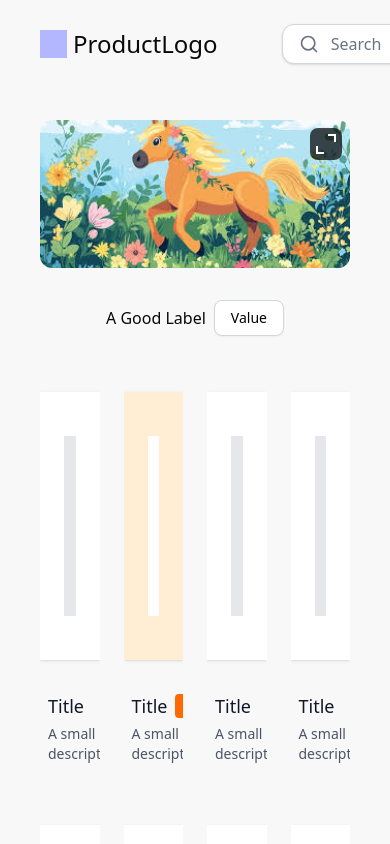
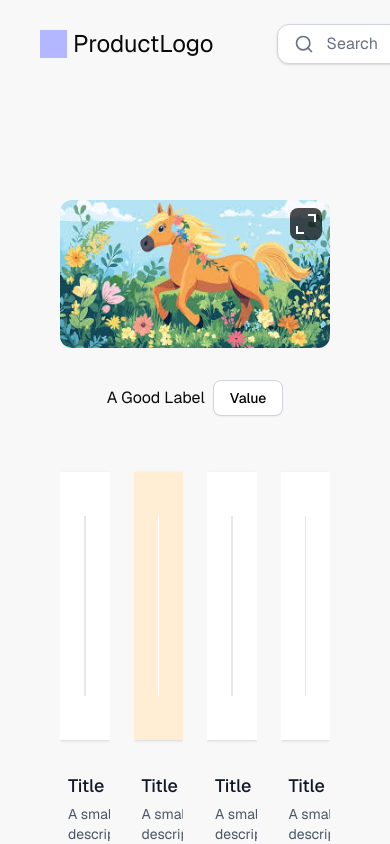
Before and after one commit to aashu79/codeavatar_figma_clone, a Next.js app: page / in a window 390 px wide. Shown: the top 844 px of the page. Built offline with nearby package versions, Linux system fonts and the light colour scheme.

Commit message:
fix(responsivness): update the code of responsivness

```diff
--- a/src/app/appComponents/ResponsiveScaler.tsx
+++ b/src/app/appComponents/ResponsiveScaler.tsx
@@ -6,13 +6,16 @@ interface ResponsiveScalerProps extends React.PropsWithChildren {}
 const ResponsiveScaler: React.FC<ResponsiveScalerProps> = ({ children }) => {
   useEffect(() => {
     const handleScaling = () => {
-      const rootElement = document.querySelector<HTMLElement>("#__next");
+      // For Next.js App Router, target the main element rather than #__next
+      const rootElement =
+        document.querySelector<HTMLElement>("main.app-content");
       const body = document.body;
 
       if (!rootElement || !body) return;
 
       const isMobile = window.innerWidth <= 650;
-      const scaleRatio = isMobile ? 1 : Math.min(window.innerWidth / 1920);
+      // Adjust baseline from 1920 to something more reasonable like 1440
+      const scaleRatio = isMobile ? 1 : Math.min(window.innerWidth / 1440, 1);
 
       // Set CSS custom properties
       body.style.setProperty("--ui-scale", scaleRatio.toString());
@@ -28,7 +31,7 @@ const ResponsiveScaler: React.FC<ResponsiveScalerProps> = ({ children }) => {
         rootElement.style.transform = `scale(${scaleRatio})`;
         rootElement.style.transformOrigin = "top left";
         rootElement.style.width = `${100 / scaleRatio}%`;
-        rootElement.style.height = `${100 / scaleRatio}%`;
+        rootElement.style.minHeight = `${100 / scaleRatio}vh`;
         body.classList.add("ui-scaled");
         body.classList.remove("is-mobile");
       }
--- /dev/null
+++ b/src/app/description/[dynamic_value]/page.tsx
@@ -0,0 +1,13 @@
+import React from "react";
+
+const page = async ({
+  params,
+}: {
+  params: Promise<{ dynamic_value: string }>;
+}) => {
+  const { dynamic_value } = await params;
+
+  return <div className="h-[70vh]">Dynamic value is: {dynamic_value}</div>;
+};
+
+export default page;
--- a/src/app/globals.css
+++ b/src/app/globals.css
@@ -79,6 +79,9 @@
   --sidebar-accent-foreground: oklch(0.205 0 0);
   --sidebar-border: oklch(0.922 0 0);
   --sidebar-ring: oklch(0.708 0 0);
+  /* Default values if JavaScript doesn't run */
+  --ui-scale: 1;
+  --ui-scale-inverse: 1;
 }
 
 .dark {
@@ -122,114 +125,97 @@
   }
   body {
     @apply bg-background text-foreground;
+    margin: 0;
+    padding: 0;
+    overflow-x: hidden;
   }
 }
 
 body {
   background: #f8f8f8;
+  min-height: 100vh;
 }
 
-#__next {
-  transform: scale(var(--ui-scale));
+/* App content container scaling */
+main.app-content {
   transform-origin: top left;
-  width: calc(100% / var(--ui-scale));
-  height: calc(100% / var(--ui-scale));
+  min-height: 100vh;
+  position: relative;
+  width: 100%;
 }
 
-/* Base root variables */
-/* :root {
-  --scale-factor: 1;
-  --width-adjustment: 100%;
-  --height-adjustment: 100vh;
-  font-size: 16px;
-} */
+/* Mobile overflow prevention */
+body.is-mobile {
+  overflow-x: hidden;
+}
 
-/* More granular breakpoints with calculated scale factors */
-/* @media (max-width: 1400px) {
-  :root {
-    --scale-factor: 0.98;
-    --width-adjustment: calc(100% / var(--scale-factor));
-  }
+/* Content spacing accounting for fixed navbar and footer */
+.content-container {
+  padding: calc(20px * var(--ui-scale-inverse));
+  margin-top: calc(60px * var(--ui-scale-inverse)); /* Space for navbar */
+  margin-bottom: calc(60px * var(--ui-scale-inverse)); /* Space for footer */
+  /* min-height: calc(100vh - 120px * var(--ui-scale-inverse)); */
 }
-@media (max-width: 1200px) {
-  :root {
-    --scale-factor: 0.96;
-    --width-adjustment: calc(100% / var(--scale-factor));
-  }
+
+/* Image scaling fix */
+img {
+  max-width: 100%;
+  height: auto;
 }
-@media (max-width: 992px) {
-  :root {
-    --scale-factor: 0.94;
-    --width-adjustment: calc(100% / var(--scale-factor));
-  }
-}
-@media (max-width: 768px) {
-  :root {
-    --scale-factor: 0.9;
-    --width-adjustment: calc(100% / var(--scale-factor));
-  }
-}
-@media (max-width: 576px) {
-  :root {
-    --scale-factor: 0.86;
-    --width-adjustment: calc(100% / var(--scale-factor));
-  }
-}
-@media (max-width: 480px) {
-  :root {
-    --scale-factor: 0.82;
-    --width-adjustment: calc(100% / var(--scale-factor));
-  }
-}
-@media (max-width: 400px) {
-  :root {
-    --scale-factor: 0.78;
-    --width-adjustment: calc(100% / var(--scale-factor));
-  }
-} */
 
-/* Optimize performance with will-change and hardware acceleration */
-/* body {
-  transform: scale(var(--scale-factor));
-  transform-origin: top center;
-  width: var(--width-adjustment);
-  min-height: var(--height-adjustment);
-  margin: 0 auto;
-
-
+/* Performance optimizations for scaled elements */
+.scaled-element {
   will-change: transform;
   backface-visibility: hidden;
   -webkit-font-smoothing: subpixel-antialiased;
-} */
+}
 
-/* Apply scale to high-level containers instead of body for better performance */
-/* .scale-container {
-  transform: scale(var(--scale-factor));
-  transform-origin: top center;
-  width: var(--width-adjustment);
-  margin: 0 auto;
-} */
+/* Responsive layout for mobile */
+@media (max-width: 650px) {
+  .scaled-header,
+  .scaled-footer {
+    transform: none;
+    width: 100%;
+  }
 
-/* Compensate for fixed position elements */
-/* .fixed-position {
-  transform: scale(calc(1 / var(--scale-factor)));
-  transform-origin: top left;
-} */
+  .content-container {
+    padding: 20px;
+    margin-top: 60px;
+    margin-bottom: 60px;
+  }
+}
 
-/* Fix for Firefox inconsistencies */
-/* @-moz-document url-prefix() {
-  body {
-    width: calc(var(--width-adjustment) + 1px);
+.flex-grow {
+  flex-grow: 1;
+}
+
+.flex-col {
+  flex-direction: column;
+}
+
+.min-h-screen {
+  min-height: 100vh;
+}
+
+.standard-footer {
+  margin-top: auto;
+}
+
+/* Content container adjustments */
+.content-container {
+  padding: calc(20px * var(--ui-scale-inverse));
+  width: 100%;
+}
+
+/* Responsive layout for mobile */
+@media (max-width: 650px) {
+  .app-content,
+  .standard-footer {
+    transform: none;
+    width: 100%;
   }
-} */
 
-/* Calculate height properly to prevent scrolling issues */
-/* html,
-body {
-  overflow-x: hidden;
-} */
-
-/* Use viewport units with scale factor for precise sizing */
-/* .vh-container {
-  height: calc(100vh * var(--scale-factor));
-} */
+  .content-container {
+    padding: 20px;
+  }
+}
--- a/src/app/layout.tsx
+++ b/src/app/layout.tsx
@@ -3,6 +3,7 @@ import { Geist, Geist_Mono } from "next/font/google";
 import "./globals.css";
 import Navbar from "./sections/Navbar";
 import Footer from "./sections/Footer";
+import ResponsiveScaler from "./appComponents/ResponsiveScaler";
 
 const geistSans = Geist({
   variable: "--font-geist-sans",
@@ -25,11 +26,15 @@ export default function RootLayout({
   children: React.ReactNode;
 }>) {
   return (
-    <html lang="en">
+    <html lang="en" className={`${geistSans.variable} ${geistMono.variable}`}>
       <body>
-        <Navbar />
-        {children}
-        <Footer />
+        <ResponsiveScaler>
+          <main className="app-content">
+            <Navbar />
+            <div className="content-container">{children}</div>
+            <Footer />
+          </main>
+        </ResponsiveScaler>
       </body>
     </html>
   );
--- a/src/app/sections/Footer.tsx
+++ b/src/app/sections/Footer.tsx
@@ -51,8 +51,7 @@ const Footer = () => {
   ];
 
   return (
-    <ResponsiveScaler>
-      <footer className=" border-t border-b bg-white  bottom-0">
+    <footer className=" border-t border-b bg-white  bottom-0 ">
       <div className=" my-[32px] mx-[48px] ">
         {/* Main Footer Content */}
         <section className="flex gap-[376px]  border-gray-200">
@@ -121,7 +120,6 @@ const Footer = () => {
         </section>
       </div>
     </footer>
-    </ResponsiveScaler>
   );
 };
 
--- a/src/app/sections/HeroImageSection.tsx
+++ b/src/app/sections/HeroImageSection.tsx
@@ -2,7 +2,7 @@ import "./style.css";
 
 const HeroImageSection = () => {
   return (
-    <section className="background-image  h-[148px] rounded-[12px] mx-[40px] my-[16px] relative ">
+    <section className="background-image  h-[148px] rounded-[12px] mx-[40px] my-[16px] relative  ">
       <div className="absolute top-2 right-2 bg-black/70 rounded-md p-2 cursor-pointer hover:bg-black/40 transition-colors">
         <div className="w-4 h-4 relative">
           <div
--- a/src/app/sections/Navbar.tsx
+++ b/src/app/sections/Navbar.tsx
@@ -2,12 +2,10 @@ import { Button } from "../../components/ui/button";
 import Logo from "../appComponents/common/Logo";
 import MenuItems from "../appComponents/navbar/MenuItems";
 import SearchBar from "../appComponents/navbar/SearchBar";
-import ResponsiveScaler from "../appComponents/ResponsiveScaler";
 
 const Navbar = () => {
   return (
-    <ResponsiveScaler>
-      <nav className="flex justify-between items-center  mx-[40px] my-[16px]  ">
+    <nav className="flex justify-between items-center  mx-[40px] my-[16px] ">
       {/* right part */}
       <section className="flex items-center gap-[4rem]">
         <Logo />
@@ -20,7 +18,6 @@ const Navbar = () => {
         <Button>Button</Button>
       </section>
     </nav>
-    </ResponsiveScaler>
   );
 };
 
```
Lines whose indentation alone changed are shown as unchanged.
